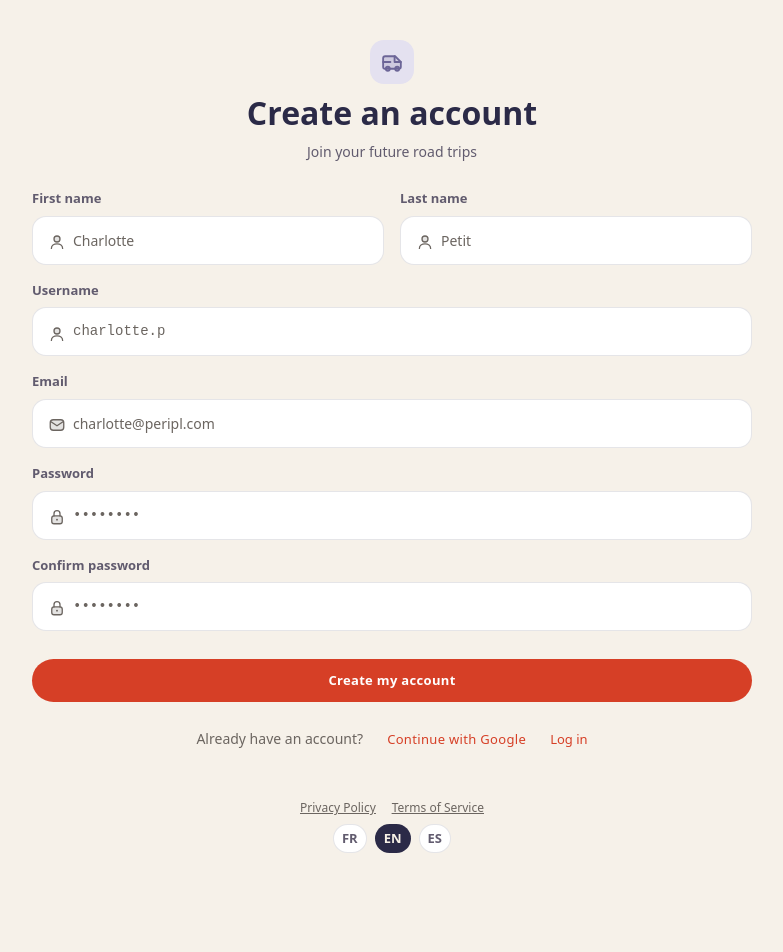
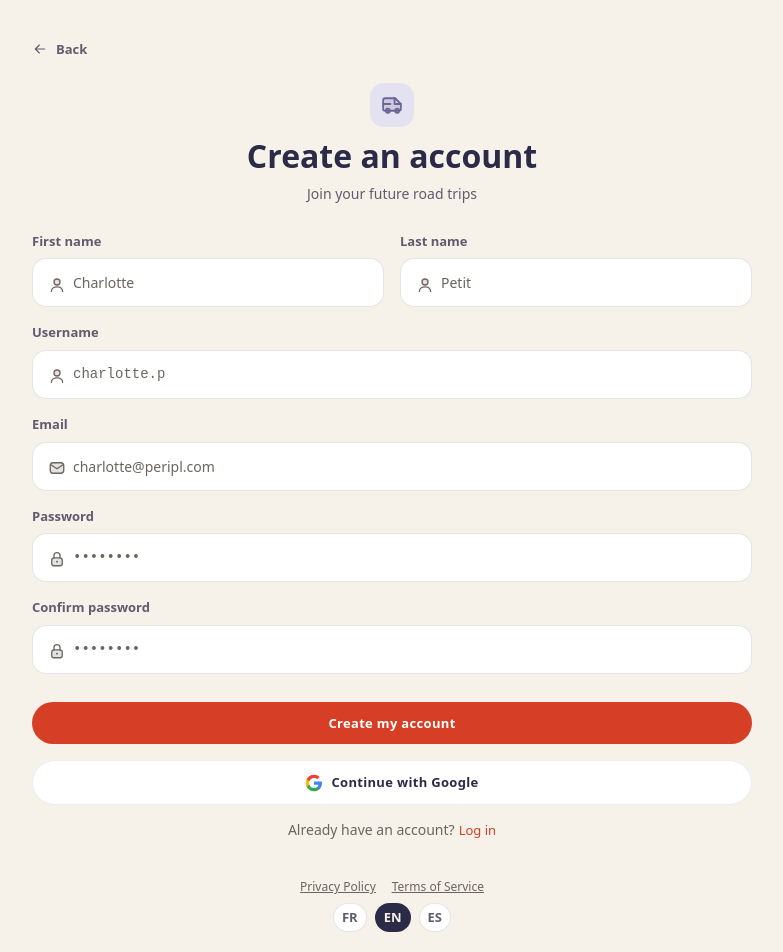
Before and after one commit to Blueton23/Transcendence, a React (Vite) app in the folder srcs/frontend/: page /signup in a window 1280 px wide. Shown: the top 952 px of the page, without its empty margins (248-1031 px from the left). Before the commit the page ends 893 px from the top, so only its background shows below. Built offline with nearby package versions, Linux system fonts and the light colour scheme; no server answers.

Commit message:
feat(auth): bouton retour et logo Google sur la connexion et l'inscription

```diff
--- /dev/null
+++ b/srcs/frontend/src/app/BackLink.tsx
@@ -0,0 +1,19 @@
+import { Link } from "react-router";
+import { useTranslation } from "react-i18next";
+
+import Icon from "@/shared/ui/Icon";
+
+// "Back" link shown at the top left of the pages outside the app
+// (login, sign up, legal pages).
+export function BackLink({ to }: { to: string }) {
+  const { t } = useTranslation();
+  return (
+    <Link
+      to={to}
+      className="flex w-fit items-center gap-2 text-sm font-semibold text-text-secondary hover:text-text"
+    >
+      <Icon name="back" size={16} />
+      {t("actions.back")}
+    </Link>
+  );
+}
--- a/srcs/frontend/src/features/auth/components/login.tsx
+++ b/srcs/frontend/src/features/auth/components/login.tsx
@@ -130,7 +130,8 @@ function Login() {
 
             <Button
               type="button"
-              variant="primary"
+              variant="outline"
+              icon={<Icon name="google" size={18} />}
               onClick={() => {
                 window.location.href = "/api/auth/google/";
               }}
--- a/srcs/frontend/src/features/profile/components/Signup.tsx
+++ b/srcs/frontend/src/features/profile/components/Signup.tsx
@@ -207,20 +207,21 @@ function Signup() {
             {isSubmitting ? t("auth.creating") : t("auth.createAccount")}
           </Button>
         </div>
+
+        <Button
+          type="button"
+          variant="outline"
+          icon={<Icon name="google" size={18} />}
+          onClick={() => {
+            window.location.href = "/api/auth/google/";
+          }}
+        >
+          {t("auth.continueWithGoogle")}
+        </Button>
+
         {/* Lien vers la connexion */}
         <div className="flex items-center justify-center gap-1 text-sm">
           <Text tone="muted">{t("profile.alreadyAccount")}</Text>
-
-          {/* Lien vers Google */}
-          <Button
-            type="button"
-            onClick={() => {
-              window.location.href = "/api/auth/google/";
-            }}
-            className="border-none bg-transparent font-medium text-brand-primary! shadow-none outline-none hover:bg-transparent hover:underline"
-          >
-            {t("auth.continueWithGoogle")}
-          </Button>
 
           <button
             type="button"
--- a/srcs/frontend/src/pages/LegalPage.tsx
+++ b/srcs/frontend/src/pages/LegalPage.tsx
@@ -4,8 +4,7 @@ import Heading from "@/shared/ui/Heading";
 import Text from "@/shared/ui/Text";
 import { Footer } from "@/app/Footer";
 import { useAuth } from "@/features/auth/context/useAuth";
-import { Link } from "react-router";
-import Icon from "@/shared/ui/Icon";
+import { BackLink } from "@/app/BackLink";
 
 interface Section {
   title: string;
@@ -22,13 +21,7 @@ function LegalPage({ doc }: { doc: "privacy" | "terms" }) {
 
   return (
     <main className="mx-auto flex max-w-3xl flex-col gap-6 p-6">
-      <Link
-        to={currentUser ? "/travel" : "/"}
-        className="flex items-center gap-2 text-sm font-semibold text-text-secondary"
-      >
-        <Icon name="back" size={16} />
-        {t("legal.back")}
-      </Link>
+      <BackLink to={currentUser ? "/travel" : "/"} />
       <Heading level={1} size="xl">
         {t(`legal.${doc}`)}
       </Heading>
--- a/srcs/frontend/src/pages/LoginPage.tsx
+++ b/srcs/frontend/src/pages/LoginPage.tsx
@@ -1,12 +1,16 @@
+import { BackLink } from "@/app/BackLink";
 import { Footer } from "@/app/Footer";
 import Login from "../features/auth/components/login";
 
 function LoginPage() {
   return (
-    <main className="flex min-h-screen flex-1 flex-col items-center justify-center p-6">
-      <Login />
-      <div className="pt-6">
-        <Footer />
+    <main className="flex min-h-screen flex-col p-6">
+      <BackLink to="/" />
+      <div className="flex flex-1 flex-col items-center justify-center">
+        <Login />
+        <div className="pt-6">
+          <Footer />
+        </div>
       </div>
     </main>
   );
--- a/srcs/frontend/src/pages/SignupPage.tsx
+++ b/srcs/frontend/src/pages/SignupPage.tsx
@@ -1,11 +1,13 @@
+import { BackLink } from "@/app/BackLink";
 import { Footer } from "@/app/Footer";
 import ProfileCreate from "../features/profile/components/Signup";
 
 function SignupPage() {
   return (
-    <main className="mx-auto w-full max-w-3xl px-6 py-10">
+    <main className="mx-auto flex w-full max-w-3xl flex-col gap-6 px-6 py-6 md:py-10">
+      <BackLink to="/" />
       <ProfileCreate />
-      <div className="pt-10">
+      <div className="pt-4">
         <Footer />
       </div>
     </main>
```
